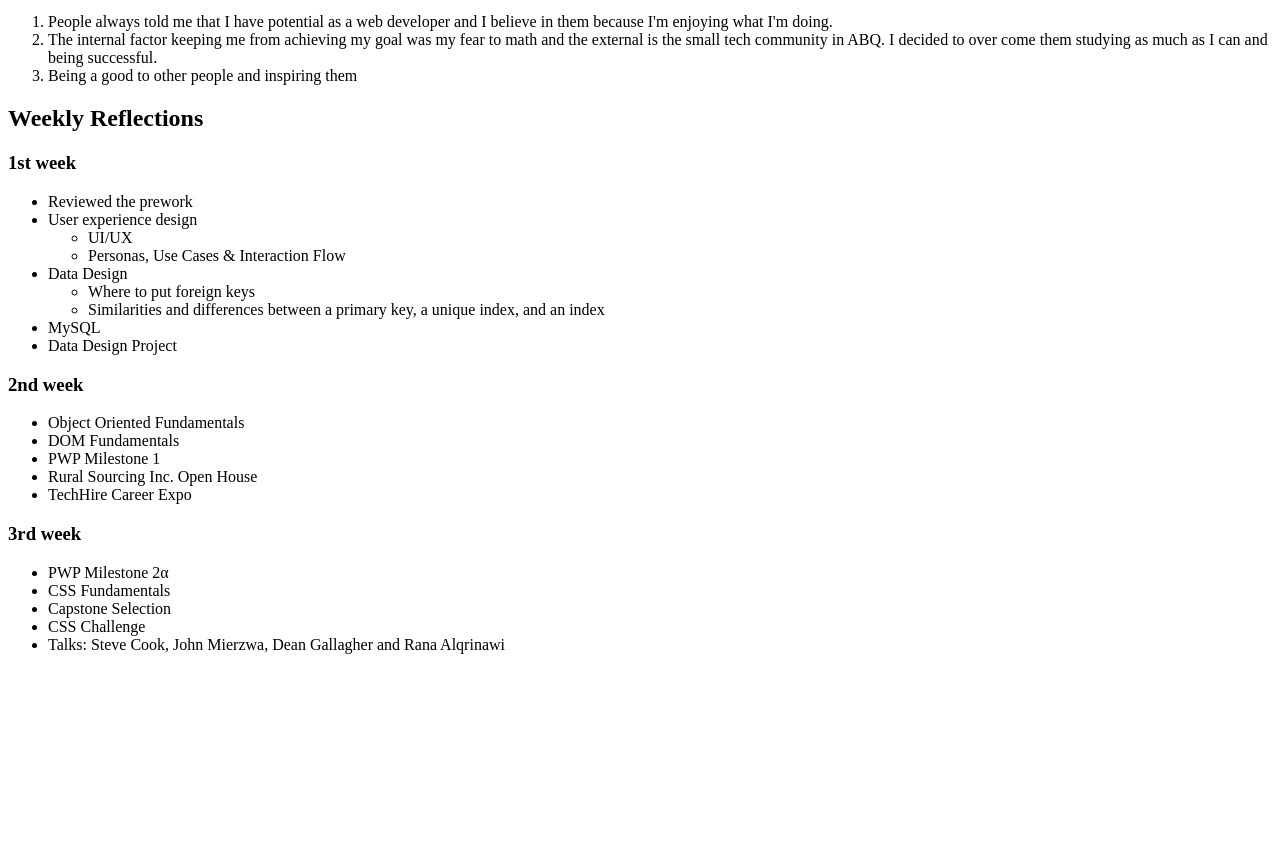
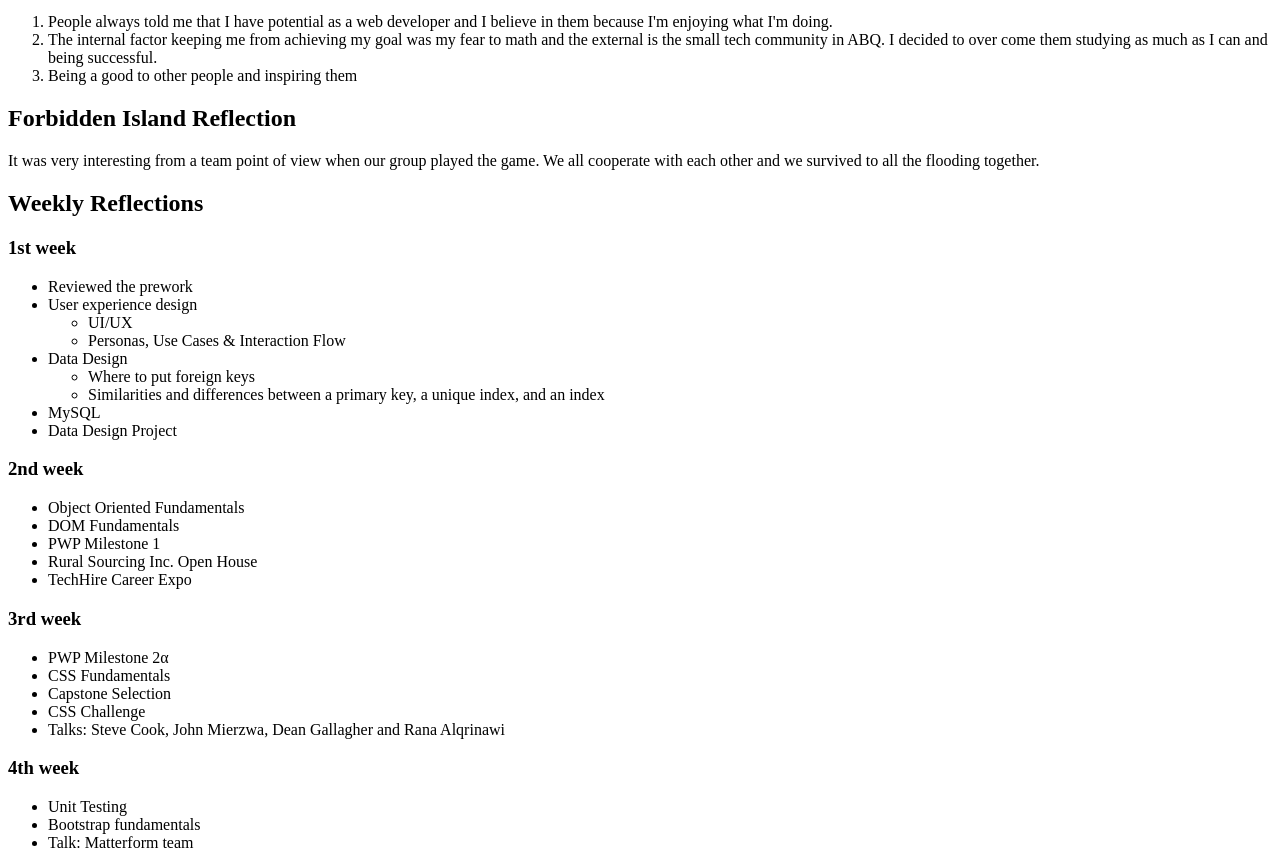
Before and after one commit to jullyanehawkins/career-portfolio, a plain HTML site: page index.html in a window 1280 px wide. Shown: the part 1327-2195 px from the top of the page. Before the commit the page ends 1997 px from the top, so only its background shows below. Drawn offline with Linux system fonts and the light colour scheme.

Commit message:
Updated resume and added game and weekly reflaction

```diff
--- a/index.html
+++ b/index.html
@@ -17,7 +17,7 @@
 			<li><a href="https://github.com/jullyanehawkins"><i class="fab fa-github"></i> GitHub</a></li>
 			<li><a href="https://www.linkedin.com/in/jullyanehawkins/"><i class="fab fa-linkedin-in"></i> LinkedIn</a></li>
 			<li><a href="https://twitter.com/jullyanehawkins"><i class="fab fa-twitter"></i> Twitter</a></li>
-			<li><a href="jullyane-hawkins-resume-updated.pdf"><i class="far fa-file-alt"></i> Resume</a></li>
+			<li><a href="jullyane-hawkins-resume.pdf"><i class="far fa-file-alt"></i> Resume</a></li>
 		</ul>
 		<h2>Homework Activities</h2>
 		<ol>
@@ -97,6 +97,8 @@
 			</li>
 			<li>Being a good to other people and inspiring them</li>
 		</ol>
+		<h2>Forbidden Island Reflection</h2>
+		<p>It was very interesting from a team point of view when our group played the game. We all cooperate with each other and we survived to all the flooding together.</p>
 		<h2>Weekly Reflections</h2>
 		<h3>1st week</h3>
 		<ul>
@@ -130,5 +132,11 @@
 			<li>CSS Challenge</li>
 			<li>Talks: Steve Cook, John Mierzwa, Dean Gallagher and Rana Alqrinawi</li>
 		</ul>
+		<h3>4th week</h3>
+		<ul>
+			<li>Unit Testing</li>
+			<li>Bootstrap fundamentals</li>
+			<li>Talk: Matterform team</li>
+		</ul>
 	</body>
 </html>
```
Also changed, not shown: 2 other files.
